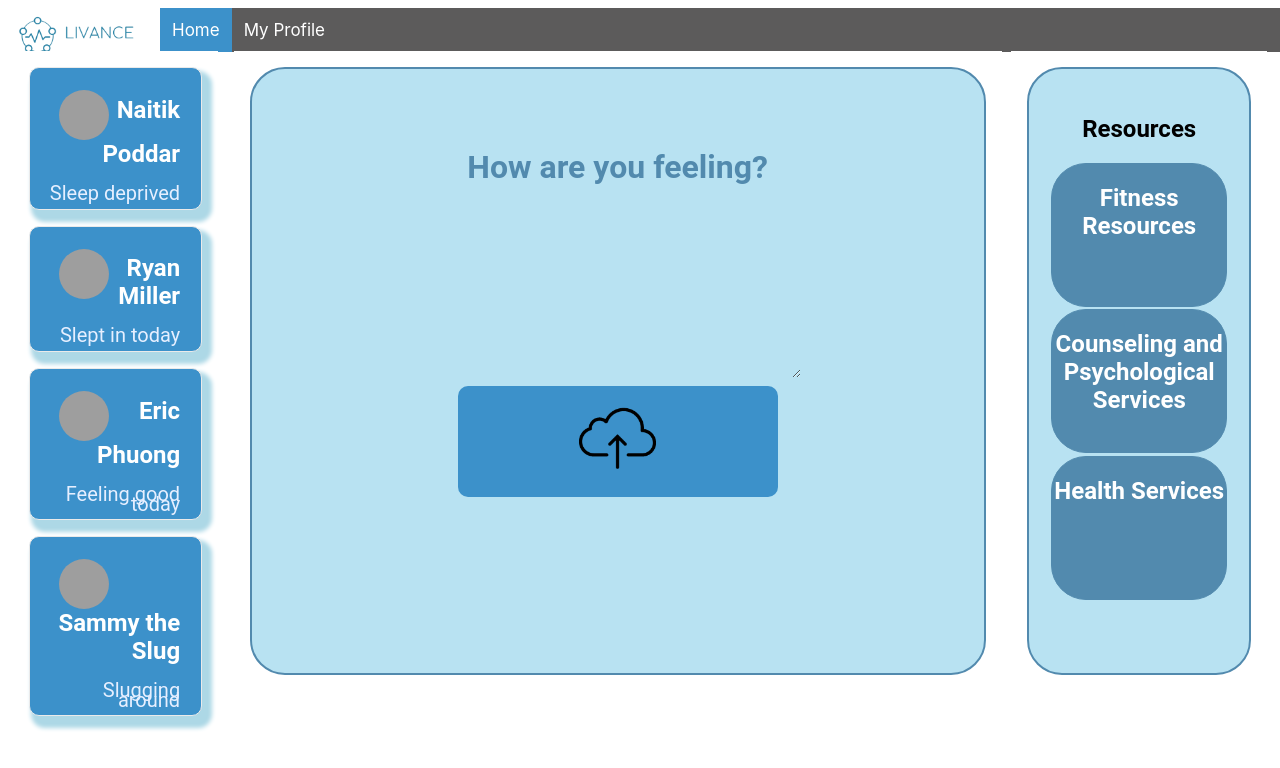
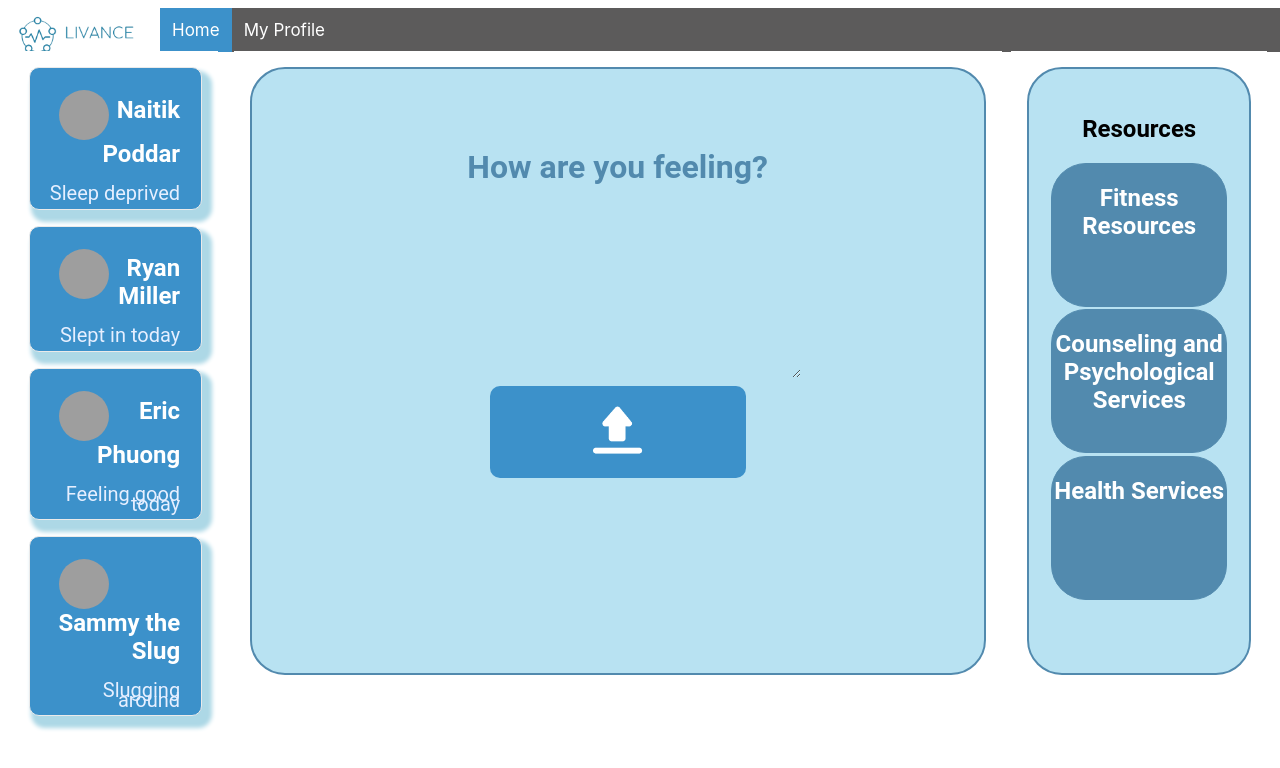
Before and after one commit to NaitikP04/livance, a Next.js app in the folder nextjs-blog/: page / in a window 1280 px wide. Shown: the top 768 px of the page. Built offline with nearby package versions, Linux system fonts and the light colour scheme; grey boxes are pictures that could not be loaded.

Commit message:
changed upload icons

```diff
--- a/nextjs-blog/pages/index.js
+++ b/nextjs-blog/pages/index.js
@@ -53,7 +53,7 @@ export default function Home(props) { // submit bottom
             <div className={styles.card2}>
               <textarea id="txt" className={styles.textarea}  placeholder="How are you feeling?" rows="6" cols="50" onChange={handleMessageChange}></textarea>
               <div className={styles.card4}>
-                <button className={styles.button} onClick={() => {} }><img src="/uploadicon.png"></img></button>
+                <button className={styles.button} onClick={() => {} }><img src="/uploadicon2.png"></img></button>
               </div>
             </div>
           </div>
--- a/nextjs-blog/styles/Home.module.css
+++ b/nextjs-blog/styles/Home.module.css
@@ -230,6 +230,7 @@
 }
 
 .button {
+  width: 35%;
   background-color: #3c91ca;
   border: none;
   color: white;
```
Also changed, not shown: nextjs-blog/public/uploadicon2.png (added).
